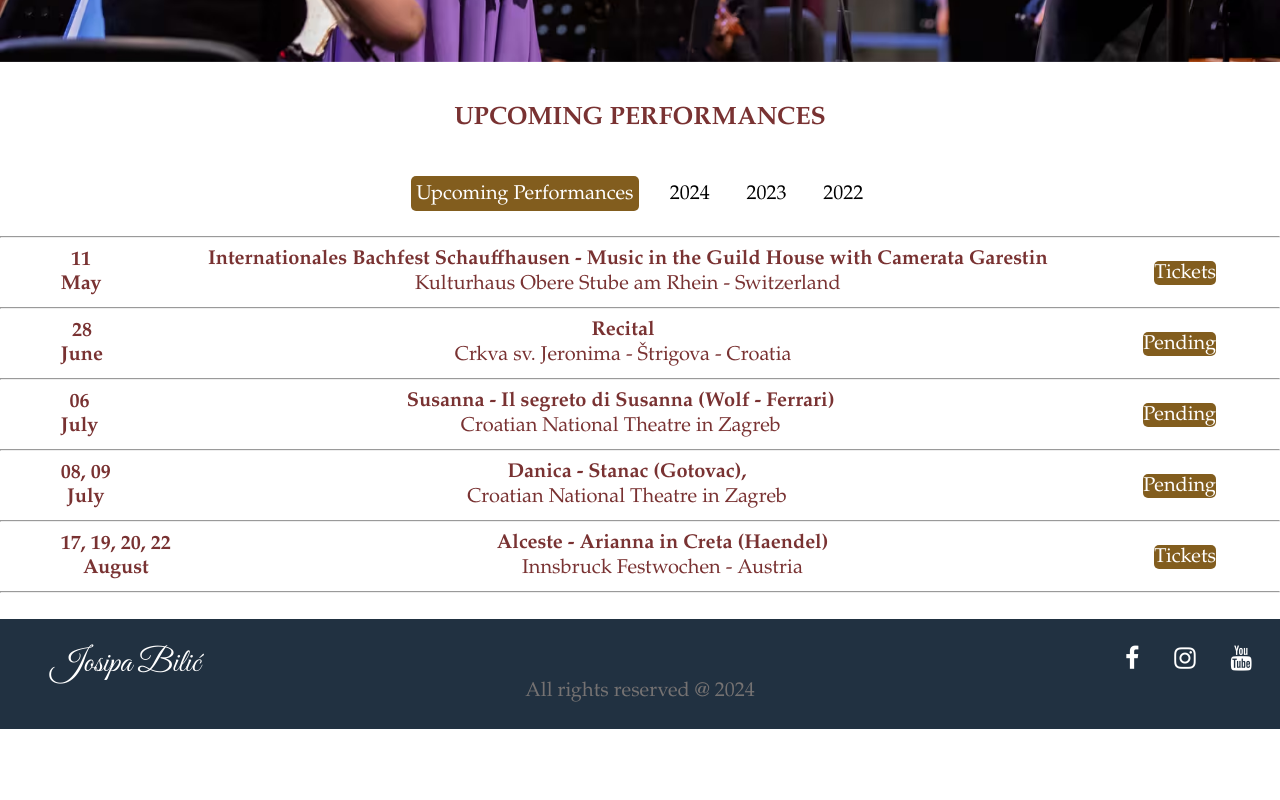
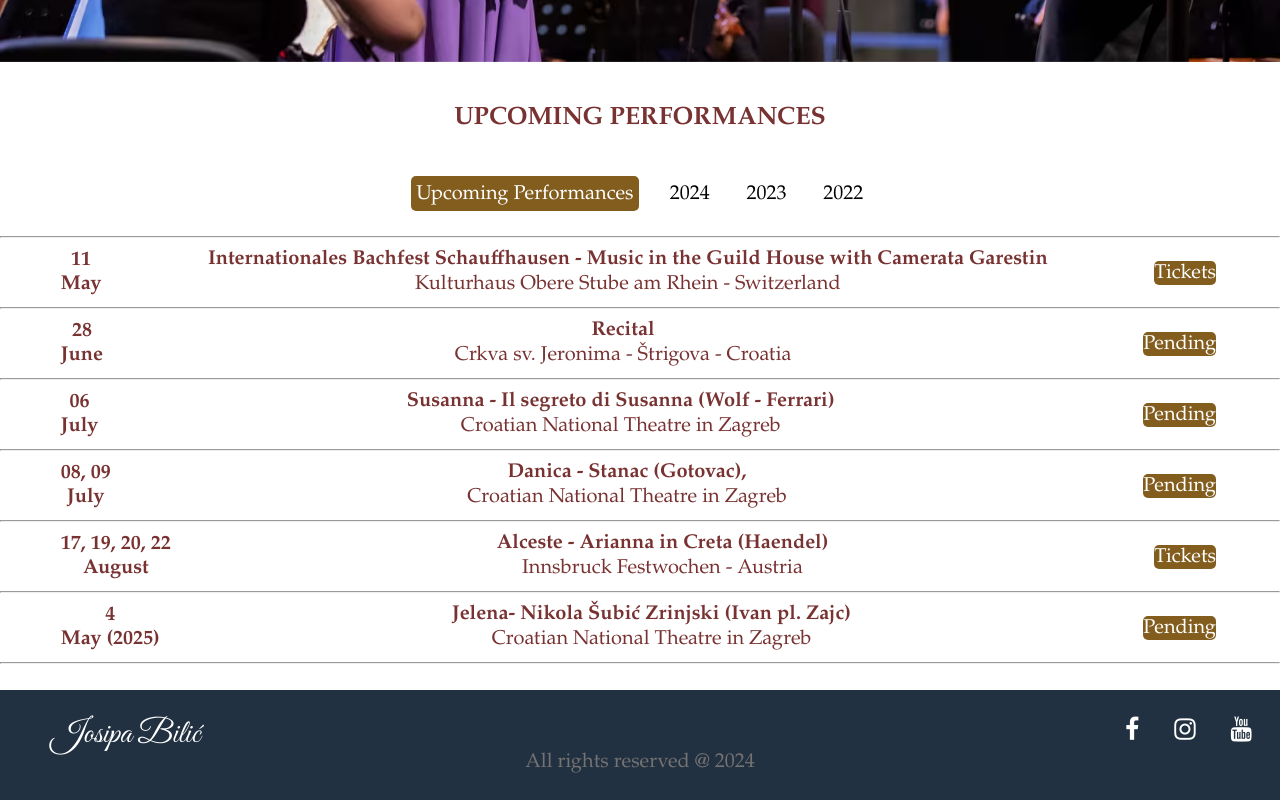
Before and after one commit to LukaBilic2/Josipa-Portfolio, a React (Vite) app: page /agenda in a window 1280 px wide. Shown: the part 538-1338 px from the top of the page. Before the commit the page ends 1267 px from the top, so only its background shows below. Built offline with nearby package versions, Linux system fonts and the light colour scheme; a web font is replaced by a local one.

Commit message:
-upcoming update

```diff
--- a/src/components/Agenda/schedules/Upcoming.jsx
+++ b/src/components/Agenda/schedules/Upcoming.jsx
@@ -108,6 +108,24 @@ const Upcoming = () => {
       </li>
 
       <hr />
+
+      <li className={styles['list-element']}>
+        <div className={styles['date-and-place']}>
+          <p>
+            4
+            <br />
+            May (2025)
+          </p>
+        </div>
+        <p>
+          Jelena- Nikola Šubić Zrinjski (Ivan pl. Zajc)
+          <br />
+          <span>Croatian National Theatre in Zagreb</span>
+        </p>
+        <button className={styles['schedule-button']}>Pending</button>
+      </li>
+
+      <hr />
     </ul>
   );
 };
```
